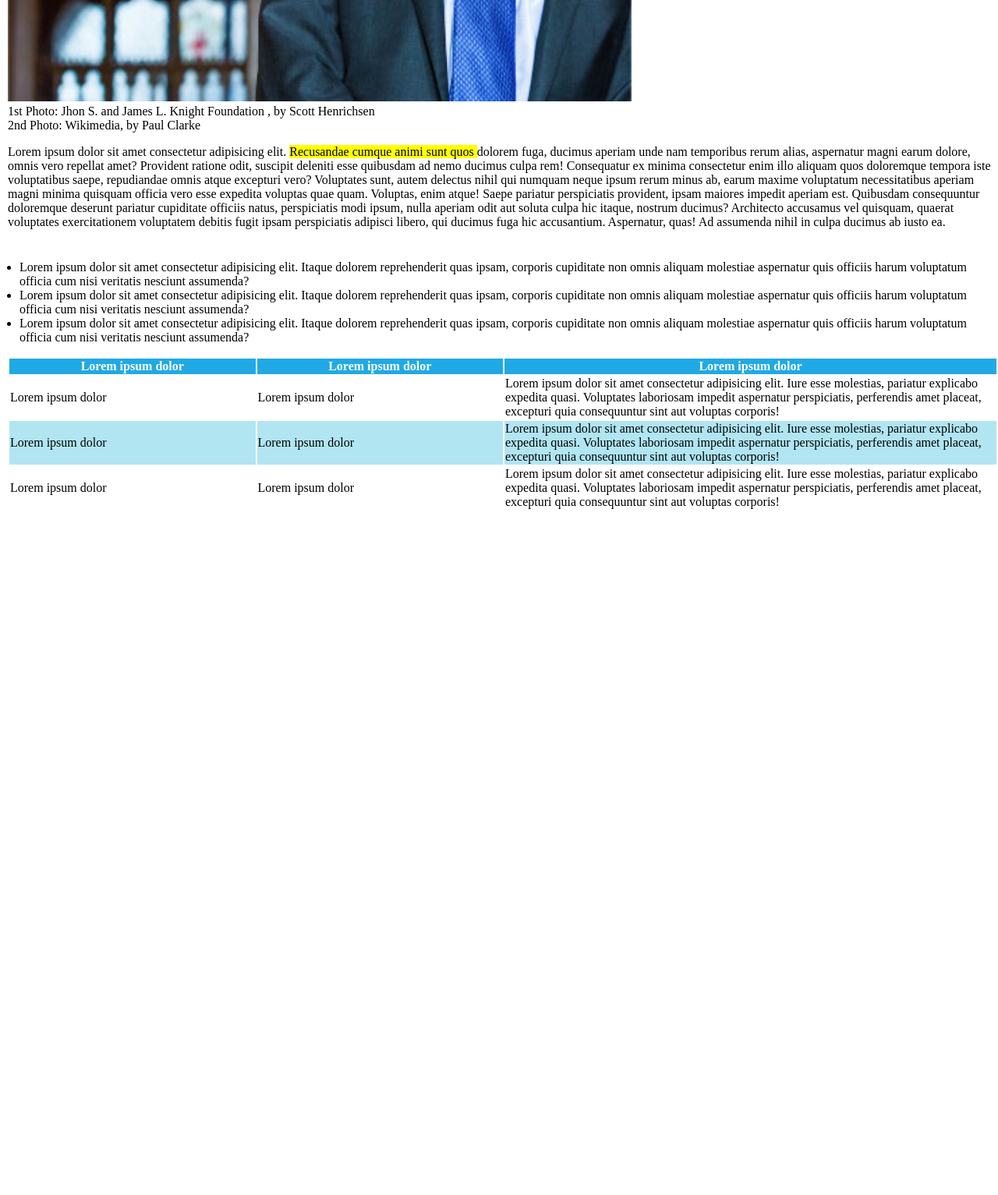
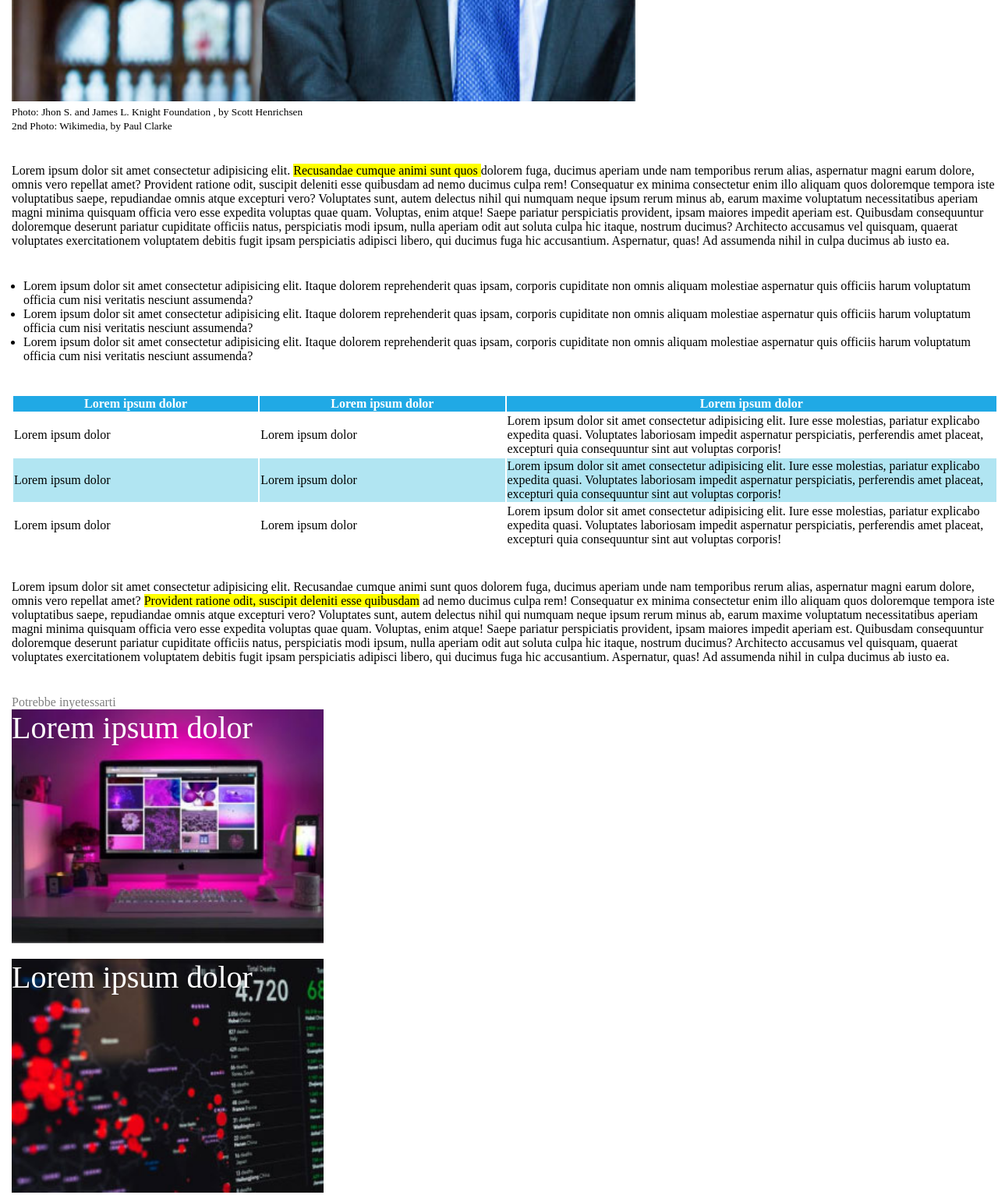
Before and after one commit to NicholasConti/html-css-booleaner, a plain HTML site: page index.html in a window 1280 px wide. Shown: the part 1760-3293 px from the top of the page at 78% size. Before the commit the page ends 2416 px from the top, so only its background shows below. Drawn offline with Linux system fonts and the light colour scheme.

Commit message:
potrebbe-interessarti

```diff
--- a/css/style.css
+++ b/css/style.css
@@ -14,8 +14,8 @@ body{
     padding-left: 15px;
 }
 
-main{
-    padding-left: 10px;
+.container{
+    padding-left: 15px;
 }
 
 h1{
@@ -45,9 +45,17 @@ h1{
     color: #2daee6;
 }
 
+.evidenziato{
+    background-color: yellow;
+}
+
+article{
+    margin: 40px 0px;
+}
+
 ul{
     padding-left: 15px;
-    margin-top: 40px;
+
 }
 
 .intestazione{
@@ -70,3 +78,20 @@ table{
 .rowlightblue{
     background-color: #b1e5f2;
 }
+
+.picfooter{
+    width: 400px;
+    height: 300px;
+    margin-bottom: 20px;
+    font-size: 40px;
+    color: white;
+    background-size: cover;
+}
+
+#monitor{
+    background-image: url(../img/monitor.jpg);
+}
+
+#graph{
+    background-image: url(../img/graph.jpg);
+}
--- a/index.html
+++ b/index.html
@@ -15,20 +15,21 @@
         </div>
     </header>
     <!-- fine header -->
+    <div class="container">
         <!-- inizio main -->
         <main>
             <section id="titolo">
                 <h1>Internet deve essere al servizio del "bene pubblico": il manifesto di Tim Bersner-Lee</h1>
                 <span class="dettaglio">Scritto da <span id="autore">The Booleaner </span> <br><small>Il 10/10/2020</small></span>
             </section>
-        <div id="foto">
+            <div>
                 <img src="img/tim-1.jpg" alt="foto tim 1" class="fototim1">
                 <img src="img/tim-2.jpg" alt="foto tim 2" class="fototim2">
-            <div>1st Photo: Jhon S. and James L. Knight Foundation , by Scott Henrichsen</div>
-            <div>2nd Photo: Wikimedia, by Paul Clarke</div>
+                <div><small> Photo: Jhon S. and James L. Knight Foundation , by Scott Henrichsen</small></div>
+                <div><small>2nd Photo: Wikimedia, by Paul Clarke</small></div>
             </div>
             <article>
-            <p>Lorem ipsum dolor sit amet consectetur adipisicing elit. <mark>Recusandae cumque animi sunt quos </mark>dolorem fuga, ducimus aperiam unde nam temporibus rerum alias, aspernatur magni earum dolore, omnis vero repellat amet?
+                <p>Lorem ipsum dolor sit amet consectetur adipisicing elit. <span class="evidenziato">Recusandae cumque animi sunt quos </span>dolorem fuga, ducimus aperiam unde nam temporibus rerum alias, aspernatur magni earum dolore, omnis vero repellat amet?
                 Provident ratione odit, suscipit  deleniti esse quibusdam ad nemo ducimus culpa rem! Consequatur ex minima consectetur enim illo aliquam quos doloremque tempora iste voluptatibus saepe, repudiandae omnis atque excepturi vero?
                 Voluptates sunt, autem delectus nihil qui numquam neque ipsum rerum minus ab, earum maxime voluptatum necessitatibus aperiam magni minima quisquam officia vero esse expedita voluptas quae quam. Voluptas, enim atque!
                 Saepe pariatur perspiciatis provident, ipsam maiores impedit aperiam est. Quibusdam consequuntur doloremque deserunt pariatur cupiditate officiis natus, perspiciatis modi ipsum, nulla aperiam odit aut soluta culpa hic itaque, nostrum ducimus?
@@ -70,9 +71,23 @@
                     </tbody>
                 </table>
             </article>
+            <article>
+                <p>Lorem ipsum dolor sit amet consectetur adipisicing elit. Recusandae cumque animi sunt quos dolorem fuga, ducimus aperiam unde nam temporibus rerum alias, aspernatur magni earum dolore, omnis vero repellat amet?
+                <span class="evidenziato">Provident ratione odit, suscipit  deleniti esse quibusdam</span> ad nemo ducimus culpa rem! Consequatur ex minima consectetur enim illo aliquam quos doloremque tempora iste voluptatibus saepe, repudiandae omnis atque excepturi vero?
+                Voluptates sunt, autem delectus nihil qui numquam neque ipsum rerum minus ab, earum maxime voluptatum necessitatibus aperiam magni minima quisquam officia vero esse expedita voluptas quae quam. Voluptas, enim atque!
+                Saepe pariatur perspiciatis provident, ipsam maiores impedit aperiam est. Quibusdam consequuntur doloremque deserunt pariatur cupiditate officiis natus, perspiciatis modi ipsum, nulla aperiam odit aut soluta culpa hic itaque, nostrum ducimus?
+                Architecto accusamus vel quisquam, quaerat voluptates exercitationem voluptatem debitis fugit ipsam perspiciatis adipisci libero, qui ducimus fuga hic accusantium. Aspernatur, quas! Ad assumenda nihil in culpa ducimus ab iusto ea.</p>
+            </article>
         </main>
+        <!-- Fine Main -->
+        <!-- Inizio footer -->
         <footer>
+            <div class="dettaglio">Potrebbe inyetessarti</div>
+            <div class="picfooter" id="monitor">Lorem ipsum dolor</div>
+            <div class="picfooter" id="graph">Lorem ipsum dolor</div>
+
         </footer>
-
+        <!-- Fine footer -->
+    </div>
 </body>
 </html>
```
Lines whose indentation alone changed are shown as unchanged.
